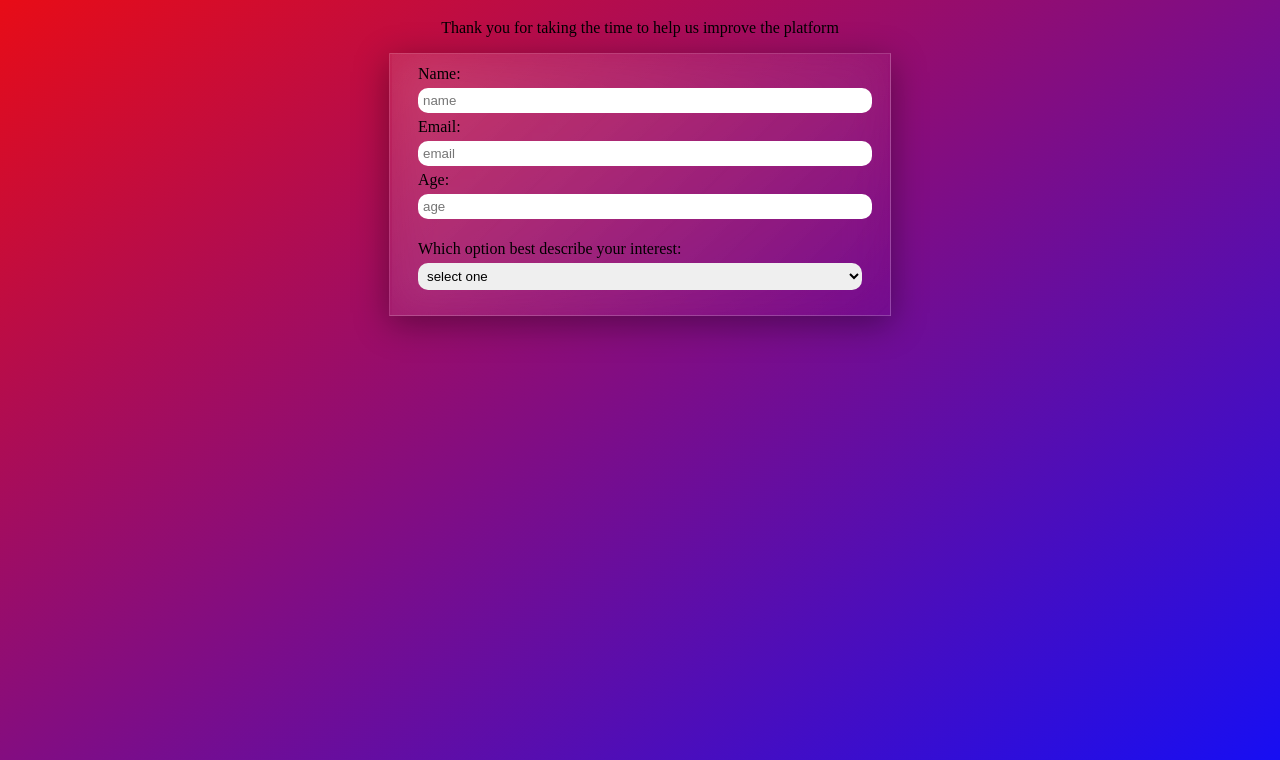
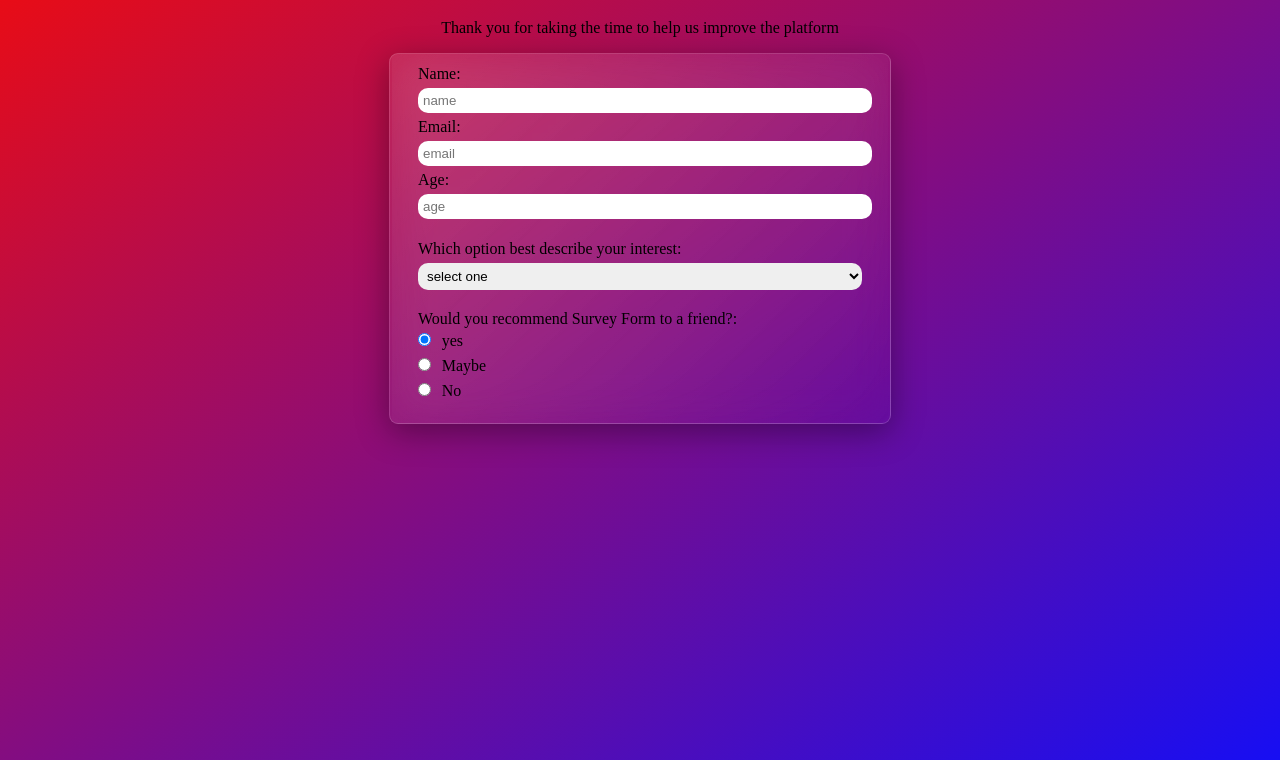
Before and after one commit to MICHAEL2JOSEPH/surveyform, a plain HTML site: page index.html in a window 1280 px wide. Shown: the part 61-821 px from the top of the page. Drawn offline with Linux system fonts and the light colour scheme.

Commit message:
third commit

```diff
--- a/index.html
+++ b/index.html
@@ -12,6 +12,7 @@
 <body>
     <h1 id="title">Survey Form</h1>
     <p id="description">Thank you for taking the time to help us improve the platform</p>
+</body>
 <form action="" id="survey-form">
     <fieldset>
         <fieldset>
@@ -29,8 +30,13 @@
                 </select>
               </label>
         </fieldset>
+        <fieldset>
+            <label class="label">Would you recommend Survey Form to a friend?:</label>
+            <label><input type="radio" class="inline" name="friend" checked> yes</label>
+            <label><input type="radio" name="friend" class="inline"> Maybe</label>
+            <label><input type="radio" name="friend" class="inline"> No</label>
+        </fieldset>
     </fieldset>
 </form>
-</body>
 
 </html>
--- a/styles.css
+++ b/styles.css
@@ -20,6 +20,7 @@ form {
     box-shadow: 0 8px 32px 0 rgba(0, 0, 0, 0.37);
     border: 1px solid rgba(255, 255, 255, 0.18);
     overflow: hidden;
+    border-radius: 9px;
 }
 
 fieldset {
@@ -38,3 +39,12 @@ select {
     border-radius: 10px;
     outline: none;
 }
+
+.inline {
+    width: unset;
+    margin: 5px 0.5em 7px 0;
+}
+
+label {
+    display: block;
+}
```
Lines whose indentation alone changed are shown as unchanged.
